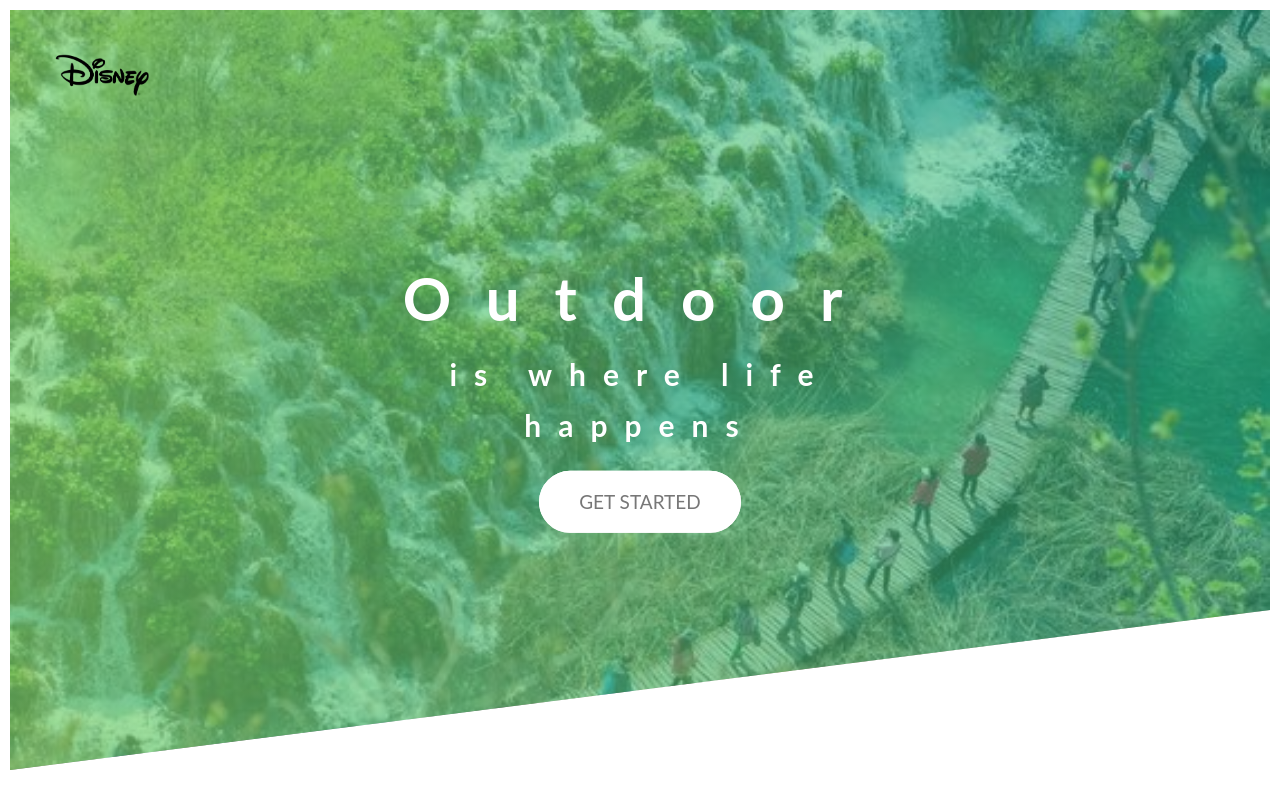
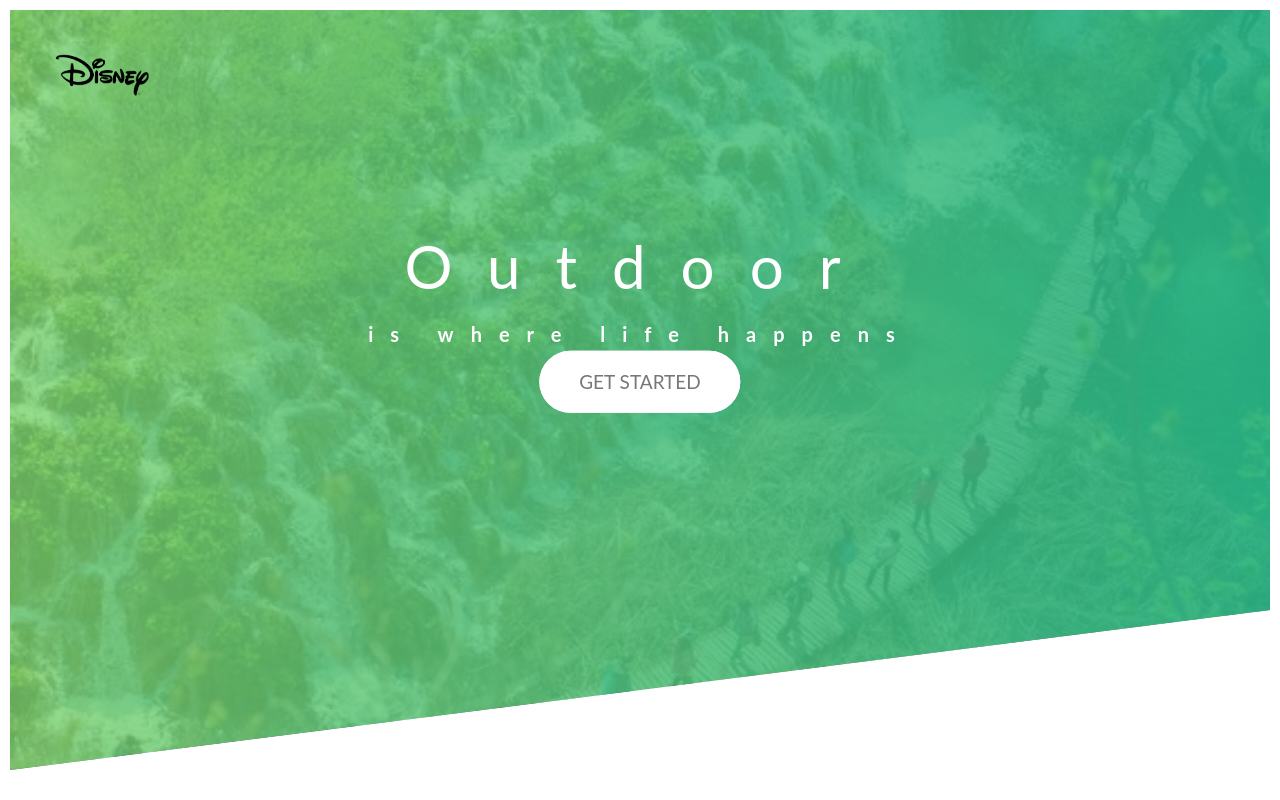
Before and after one commit to solomonfrank/natour-tour, a website: page index.html in a window 1280 px wide. Drawn offline with Linux system fonts and the light colour scheme.

Commit message:
7-in-1 css architecture

```diff
--- a/index.html
+++ b/index.html
@@ -8,15 +8,15 @@
   </head>
   <body>
     <header class="header">
-      <div class="logo-box">
-        <img src="img/logo.png" alt="logo" class="logo" />
+      <div class="header__logo-box">
+        <img src="img/logo.png" alt="logo" class="header__logo" />
       </div>
-      <div class="text-box">
+      <div class="header__text-box">
         <h1 class="heading-primary">
-          <span class="heading-primary-main">Outdoor</span>
-          <span class="heading-primary-sub">is where life happens</span>
+          <span class="heading-primary--main">Outdoor</span>
+          <span class="heading-primary--sub">is where life happens</span>
         </h1>
-        <a href="#" class="btn btn-white">Get Started</a>
+        <a href="#" class="btn btn--white">Get Started</a>
       </div>
     </header>
   </body>
--- /dev/null
+++ b/sass/abstracts/_variables.scss
@@ -0,0 +1,4 @@
+$color-primary: #7ed56f;
+$color-primary-light: #55c57a;
+$color-primary-dark: #28b485;
+$color-style-color: #fff;
--- /dev/null
+++ b/sass/base/_animation.scss
@@ -0,0 +1,35 @@
+@keyframes moveInLeft {
+  0% {
+    transform: translateX(-100px);
+  }
+  80% {
+    transform: translateX(10px);
+  }
+  100% {
+    transform: translateX(0px);
+  }
+}
+@keyframes moveInRight {
+  0% {
+    transform: translateX(100px);
+  }
+  80% {
+    transform: translateX(-10px);
+  }
+  100% {
+    transform: translateX(0px);
+  }
+}
+
+@keyframes moveInUp {
+  0% {
+    transform: translateY(8px);
+  }
+
+  100% {
+    transform: translateY(-5px);
+  }
+  100% {
+    transform: translateY(0px);
+  }
+}
--- /dev/null
+++ b/sass/base/_base.scss
@@ -0,0 +1,30 @@
+*,
+*::after,
+*::before {
+  margin: 0;
+  padding: 0;
+  box-sizing: inherit;
+}
+
+/*
+
+global font-size resize
+*/
+
+html {
+  font-size: 62.5%;
+}
+
+/*
+
+this is the best place properties we want other element to inherit
+*/
+body {
+  font-family: "lato", sans-serif;
+  line-height: 1.7;
+  font-size: 1rem;
+  font-weight: 400;
+  color: $color-style-color;
+  padding: 1rem;
+  box-sizing: border-box;
+}
--- /dev/null
+++ b/sass/base/_topography.scss
@@ -0,0 +1,14 @@
+.heading-primary--main {
+  font-size: 6rem;
+  display: block;
+  letter-spacing: 3.5rem;
+  font-weight: 400;
+  animation: moveInLeft 2s ease-in-out;
+}
+.heading-primary--sub {
+  font-size: 2rem;
+  display: block;
+  letter-spacing: 1.7rem;
+  font-weight: 700;
+  animation: moveInRight 2s ease-in-out;
+}
--- /dev/null
+++ b/sass/components/buttons.scss
@@ -0,0 +1,46 @@
+.btn {
+  &:visited,
+  &:link {
+    text-decoration: none;
+    text-transform: uppercase;
+    border-radius: 10rem;
+    font-size: 1.9rem;
+    display: inline-block;
+    transition: all 0.2s;
+    position: relative;
+    padding: 1.5rem 4rem;
+    animation: moveInUp 2s ease-in-out;
+  }
+
+  &--white {
+    background-color: white;
+    color: #777;
+  }
+
+  &:hover {
+    transform: translateY(-3px);
+  }
+
+  &:active {
+    transform: (-1px);
+    box-shadow: 0rem 0.5rem 1rem rgba(0, 0, 0, 0.2);
+  }
+  &::after {
+    background-color: white;
+    content: "";
+    height: 100%;
+    width: 100%;
+    top: 0;
+    left: 0;
+    color: white;
+    display: inline-block;
+    border-radius: 10rem;
+    position: absolute;
+    z-index: -1;
+    transition: all 0.2s;
+  }
+  &:hover::after {
+    transform: scaleX(1.4) scaleY(1.5);
+    opacity: 0.1;
+  }
+}
--- /dev/null
+++ b/sass/layout/_header.scss
@@ -0,0 +1,34 @@
+.header {
+  height: 95vh;
+  background-image: linear-gradient(
+      to right,
+      rgba($color-primary, 0.8),
+      rgba($color-primary-dark, 0.9)
+    ),
+    url("../img/nature.jpg");
+  background-position: top;
+  background-size: cover;
+  clip-path: polygon(0% 0%, 100% 0%, 100% 75vh, 0% 100%);
+  position: relative;
+
+  &__logo-box {
+    position: absolute;
+    top: 4rem;
+    left: 4rem;
+  }
+  &__logo {
+    height: 5rem;
+  }
+
+  &__text-box {
+    position: absolute;
+    top: 40%;
+    left: 50%;
+    transform: translate(-50%, -50%);
+    text-align: center;
+  }
+  &-primary {
+    color: #fff;
+    margin-bottom: 2rem;
+  }
+}
--- /dev/null
+++ b/sass/main.scss
@@ -0,0 +1,29 @@
+@import "abstracts/functions";
+@import "abstracts/mixins";
+@import "abstracts/variables";
+@import "abstracts/variables";
+
+@import "base/animation";
+@import "base/base";
+@import "base/topography";
+@import "base/utilies";
+
+@import "components/buttons";
+@import "layout/header";
+
+@import "pages/home";
+/*
+colors
+
+light green: #7ed56f;
+medium green: #55c57a;
+dark green: #28b485;
+
+
+*/
+
+/*
+
+universal selecor and global reset: this is done to removing all padding and margin thta comes with some element like h1 element. we
+just want to start clean
+*/
```
Also changed, not shown: package.json (added, +19 -0 lines), css/style.css, sass/abstracts/_functions.scss (added), sass/abstracts/_mixins.scss (added), sass/base/_utilies.scss (added), sass/pages/_home.scss (added), style/style.css (added), 2 other files.
